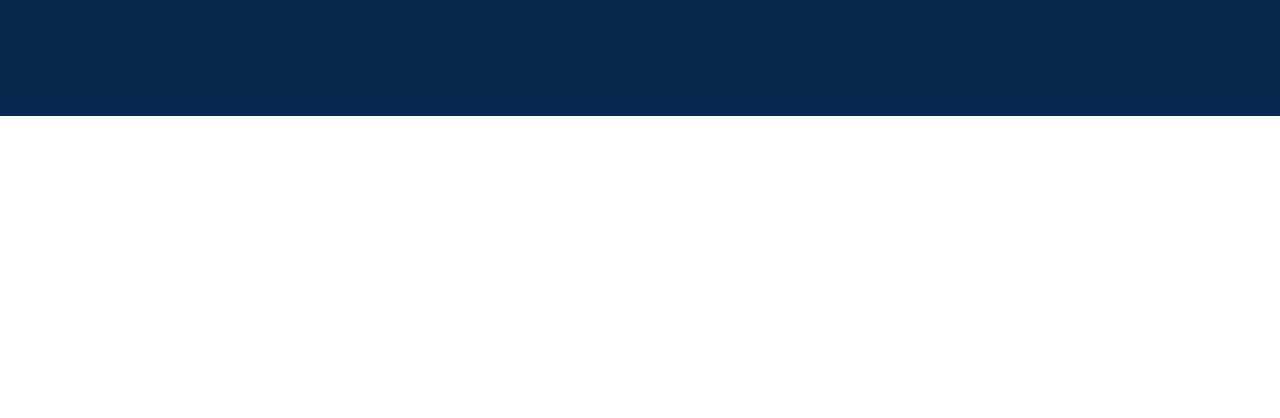
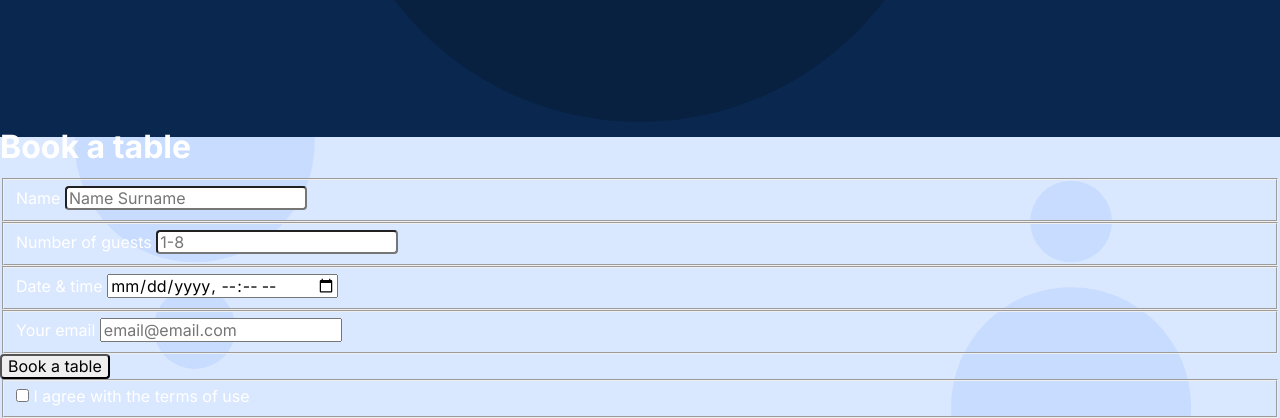
Before and after one commit to trangmtruong/se_project_coffeeshop, a plain HTML site: page index.html in a window 1280 px wide. Shown: the part 1525-1943 px from the top of the page. Before the commit the page ends 1641 px from the top, so only its background shows below. Drawn offline with Linux system fonts and the light colour scheme.

Commit message:
Project 2 Stage 3 rough draft

```diff
--- a/index.html
+++ b/index.html
@@ -111,7 +111,53 @@
             </div>
           </div>
         </section>
-        <section class="reservations" id="section-reservations"></section>
+        <section class="reservations" id="section-reservations">
+          <div class="reservation">
+            <h1 class="reservation__title">Book a table</h1>
+            <form>
+              <fieldset class="form__fieldset">
+                <label for="name-and-surname">Name</label>
+                <input
+                  type="text"
+                  id="name-and-surname"
+                  class="form__input"
+                  placeholder="Name Surname"
+                />
+              </fieldset>
+              <fieldset class="form__fieldset">
+                <label for="number-of-guests">Number of guests</label>
+                <input
+                  type="text"
+                  id="number-of-guests"
+                  class="form__input"
+                  placeholder="1-8"
+                />
+              </fieldset>
+              <fieldset class="form__fieldset">
+                <label for="date-and-time">Date & time</label>
+                <input
+                  type="datetime-local"
+                  id="date-and-time"
+                  class="form-input"
+                />
+              </fieldset>
+              <fieldset>
+                <label for="email">Your email</label>
+                <input
+                  type="email"
+                  id="email"
+                  class="form-input"
+                  placeholder="email@email.com"
+                />
+              </fieldset>
+              <button class="button" type="submit">Book a table</button>
+              <fieldset>
+                <input type="checkbox" id="terms-of-use" class="checkbox" />
+                <label for="terms-of-use">I agree with the terms of use</label>
+              </fieldset>
+            </form>
+          </div>
+        </section>
         <section class="menu" id="section-menu"></section>
         <section class="about" id="section-about"></section>
       </main>
--- a/pages/index.css
+++ b/pages/index.css
@@ -158,3 +158,26 @@
 .recipes__iframe {
   border: none;
 }
+
+.reservations {
+  background-image: url(/images/background_reservation.svg);
+  background-color: #d9e7ff;
+  background-position: center;
+  background-repeat: no-repeat;
+  background-size: cover;
+}
+.form__input {
+  border-radius: 4px;
+}
+.button {
+  border-radius: 4px;
+}
+.button:hover {
+  /*opacity
+changes from 100%to 70%. Add a smooth transition for the opacity property*/
+}
+.checkbox {
+  border-radius: 2px;
+  background-color: #2f80ed;
+  background-image: url(/images/check.svg);
+}
```
